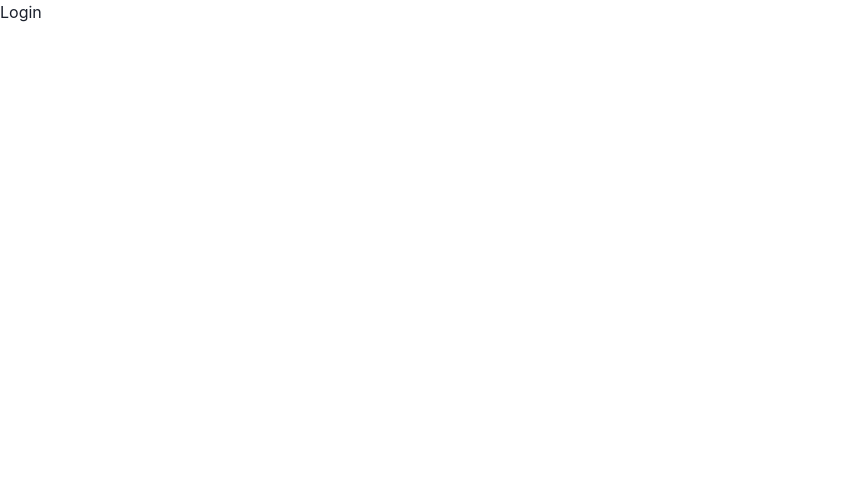
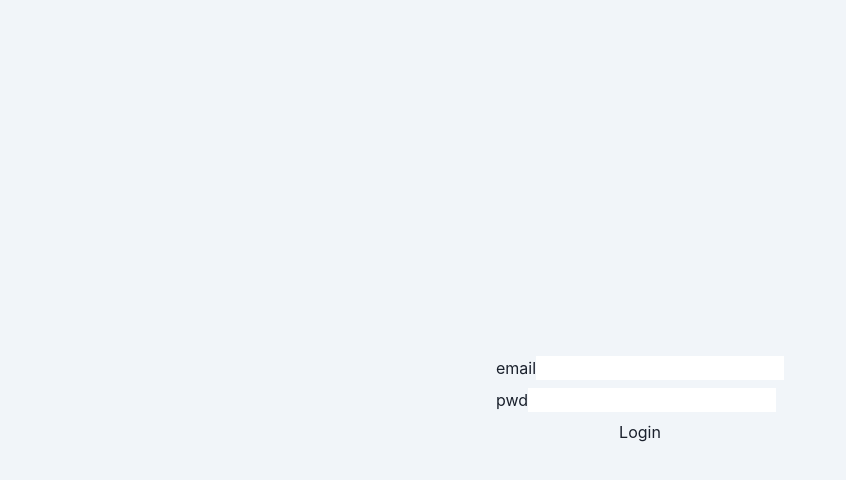
Before and after one commit to yunojang/proj-template, a React (Create React App) app: page /auth/login in a window 1280 px wide. Shown: the top 480 px of the page, without its empty margins (0-846 px from the left). Built offline with nearby package versions, Linux system fonts and the light colour scheme.

Commit message:
test temp

```diff
--- a/src/features/auth/components/Layout.tsx
+++ b/src/features/auth/components/Layout.tsx
@@ -1,5 +1,11 @@
-interface AuthLayoutProps {}
+interface AuthLayoutProps {
+  children: React.ReactNode;
+}
 
-export const AuthLayout: React.FC<AuthLayoutProps> = () => {
-  return <div></div>;
+export const AuthLayout: React.FC<AuthLayoutProps> = ({ children }) => {
+  return (
+    <div className="min-h-screen bg-slate-100 flex flex-col justify-center items-center">
+      {children}
+    </div>
+  );
 };
--- /dev/null
+++ b/src/features/auth/components/LoginForm.tsx
@@ -0,0 +1,21 @@
+interface LoginFormProps {
+  onSuccess(): void;
+}
+
+const LoginForm: React.FC<LoginFormProps> = () => {
+  return (
+    <div className="flex flex-col gap-2 justify-center">
+      <div>
+        <span>email</span>
+        <input />
+      </div>
+      <div>
+        <span>pwd</span>
+        <input />
+      </div>
+      <button className="w-full">Login</button>
+    </div>
+  );
+};
+
+export default LoginForm;
--- a/src/features/auth/pages/Login.tsx
+++ b/src/features/auth/pages/Login.tsx
@@ -1,3 +1,14 @@
+import { AuthLayout } from "../components";
+import LoginForm from "../components/LoginForm";
+
 export const Login = () => {
-  return <div>Login</div>;
+  const login = () => {
+    console.log("login");
+  };
+
+  return (
+    <AuthLayout>
+      <LoginForm onSuccess={login} />
+    </AuthLayout>
+  );
 };
```
Also changed, not shown: package.json (+7 -0 lines), 1 other file (tests, documents, lock files or other folders).
